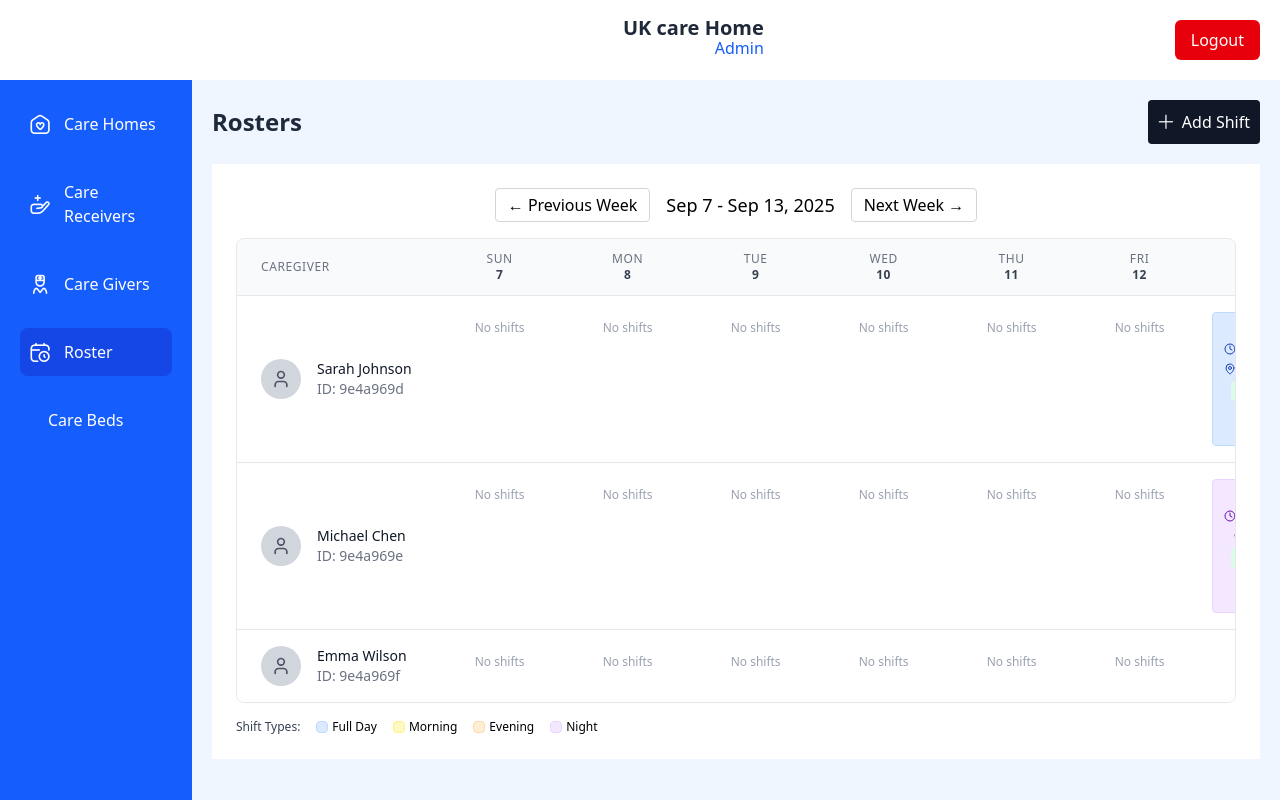
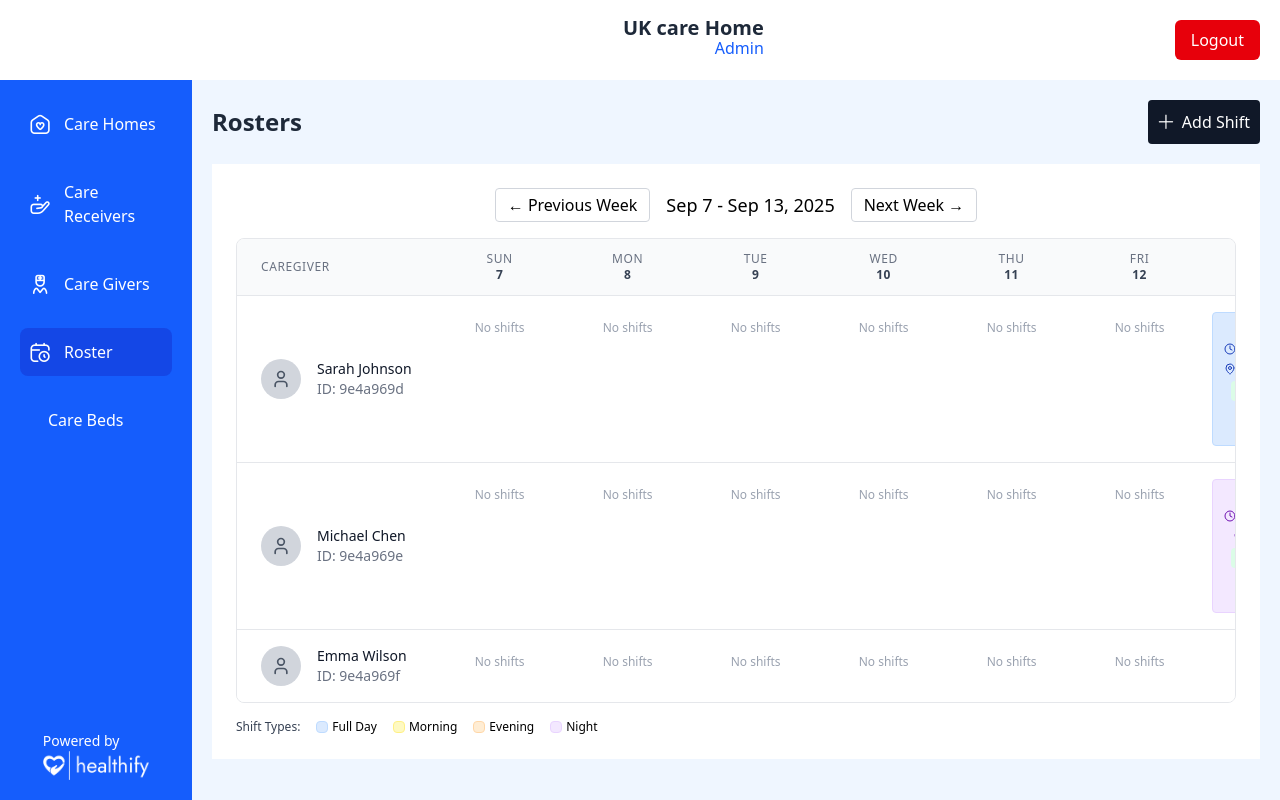
Before and after one commit to healthifyLK/UK-CareHome-Admin-Dashboard, a React (Vite) app: page /roster in a window 1280 px wide. Built offline with nearby package versions, Linux system fonts and the light colour scheme; some icons are missing.

Commit message:
ci: Added Healthify logo

```diff
--- a/src/Layouts/SideMenu.jsx
+++ b/src/Layouts/SideMenu.jsx
@@ -1,12 +1,12 @@
 import React from 'react'
-import { SideMenuItems } from '../assets/assets'
+import { IMG, SideMenuItems } from '../assets/assets'
 import { NavLink } from 'react-router-dom'
 
 
 function SideMenu() {
 
   return (
-    <div className='bg-blue-600 w-[15%] h-[90vh] mt-[10vh] px-5 py-5'>
+    <div className='bg-blue-600 w-[15%] h-[90vh] mt-[10vh] px-5 py-5 flex flex-col justify-between relative'>
         <nav className='flex flex-col gap-5'>
             {SideMenuItems.map((item, index) => {
                 return(
@@ -17,6 +17,10 @@ function SideMenu() {
                 )
             })}
         </nav>
+        <div className='flex flex-col mx-auto  bottom-0 w-[70%]'>
+            <p className='text-white text-sm font-extralight '>Powered by</p>
+            <a href="https://www.healthify.lk" className='cursor-pointer' target='_blank'><img src={IMG.HealthifyLogo} className='' /></a>
+        </div>
     </div>
   )
 }
--- a/src/assets/assets.js
+++ b/src/assets/assets.js
@@ -4,15 +4,17 @@ import CareReceiversIcon from './Images/hand-holding-medical.svg'
 import CareGiversIcon from './Images/user-nurse.svg'
 import CareRosterIcon from './Images/calendar-clock.svg'
 import CareBedsIcon from './Images/hospital-bed.svg'
+import HealthifyLogo from './Images/Healthify-logo.png'
 
-export const IMG = [
+export const IMG = {
     Healthify_Logo,
     CareHomesIcon,
     CareReceiversIcon,
     CareGiversIcon,
     CareRosterIcon,
     CareBedsIcon,
-]
+    HealthifyLogo,
+}
 
 export const SideMenuItems = [
     {
```
Also changed, not shown: src/assets/Images/Healthify-logo.png (added).
